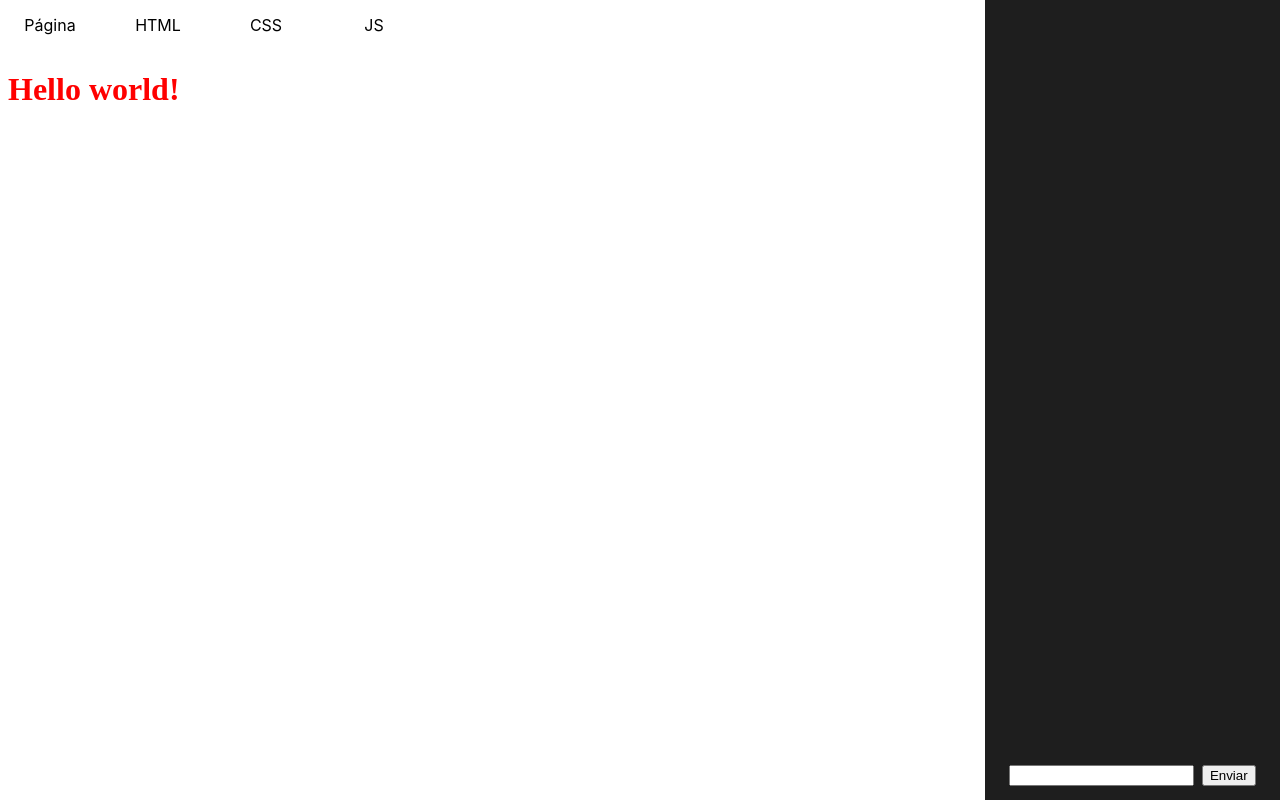
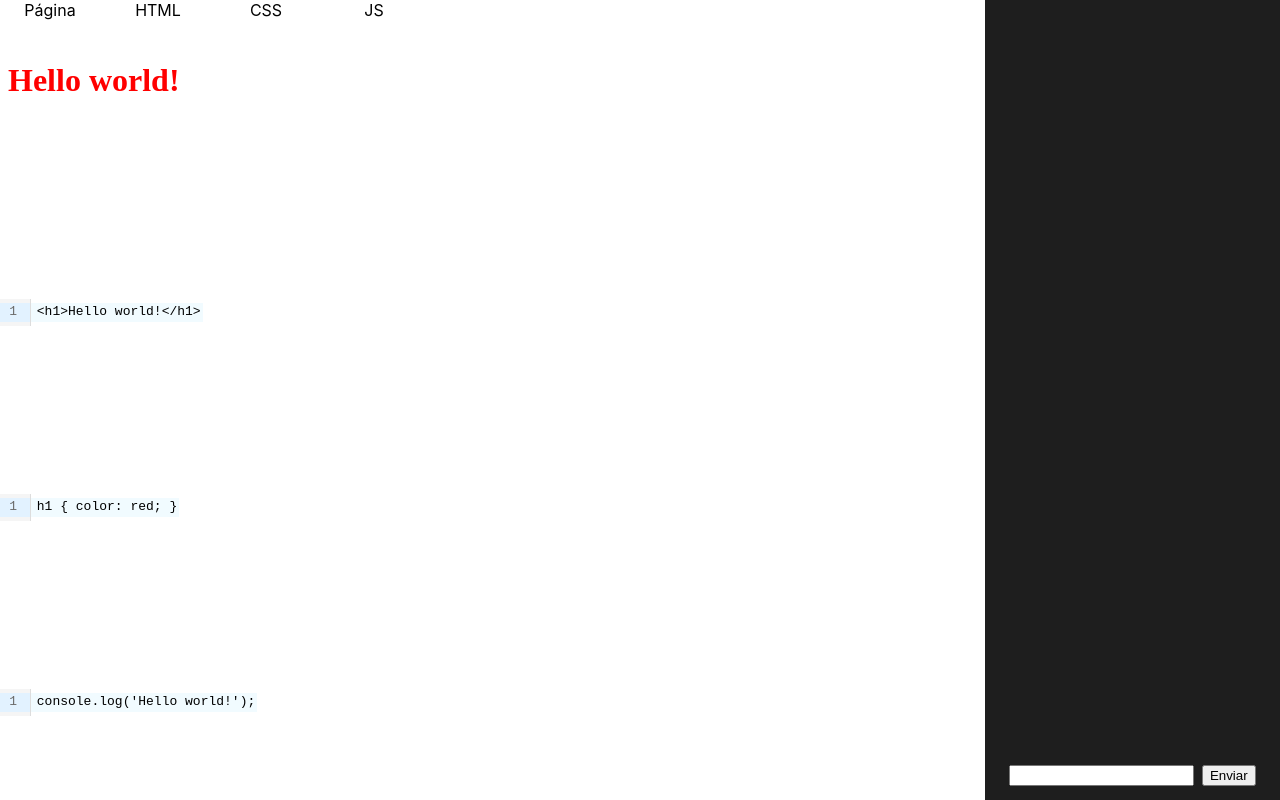
Before and after one commit to edgarcltop/app-web, a React (Create React App) app: page / in a window 1280 px wide. Built offline with nearby package versions, Linux system fonts and the light colour scheme.

Commit message:
Made content persistent when changing between tabs

```diff
--- a/src/components/Tabs.js
+++ b/src/components/Tabs.js
@@ -2,32 +2,33 @@ import '../styles/Tabs.css'
 
 import React, { useState } from 'react';
 
-export function TabList ({ children, html, css, js }) {
-	const [activeTab, setActiveTab] = useState(0);
-	const [tabs, setTabs] = useState(children.map(child => child.props.label));
+export function TabList ({ children, html, css, js, loadingResponse }) {
+	const [activeTab, setActiveTab] = useState(children[0].key);
 
-	const handleClick = (index) => {
-		setActiveTab(index);
+	const handleChangeTab = (key) => {
+		setActiveTab(key);
 	}
 
 	return (
 		<div className="tablist-container">
 			<div className="tablist-header">
-				{tabs.map((tab, index) => (
+				{children.map(({ key, props }) => (
 					<div
-						key={index}
-						className={index === activeTab ? "tablist-tab active" : "tablist-tab"}
-						onClick={() => handleClick(index)}
+						key={key}
+						className={`tablist-tab ${activeTab === key ? "active" : ""}`}
+						onClick={() => handleChangeTab(key)}
 					>
-						{tab}
+						{props.label}
 					</div>
 				))}
 			</div>
-			<div className="tablist-content">
-				{React.Children.map(children, (child, index) => (
-					index === activeTab && React.cloneElement(child, { html, css, js })
-				))}
-			</div>
+			{children.map(({ key, props }) => (
+				<div key={key} className={`tablist-content ${activeTab === key ? "active" : ""}`}>
+					<div className="tablist-content-inner">
+						{React.cloneElement(props.children, { html, css, js, loadingResponse })}
+					</div>
+				</div>
+			))}
 		</div>
 	);
 }
```
